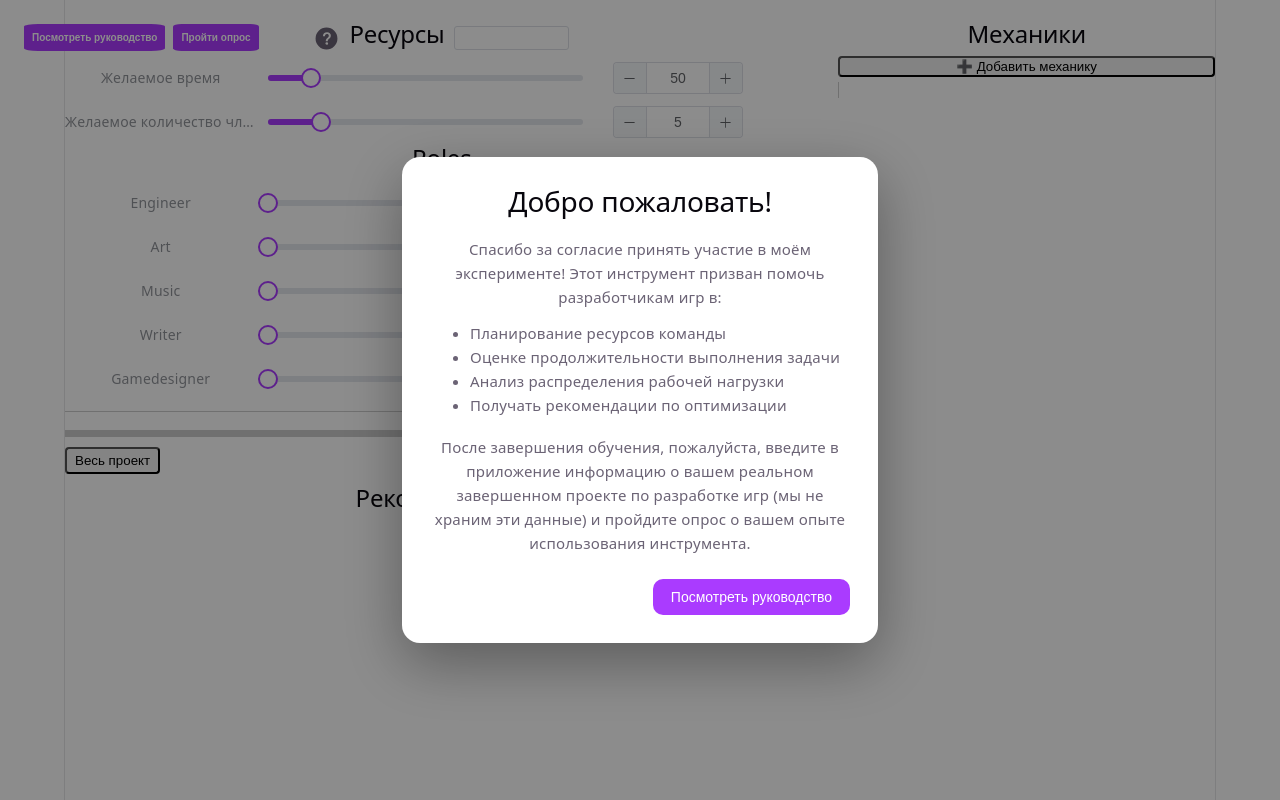
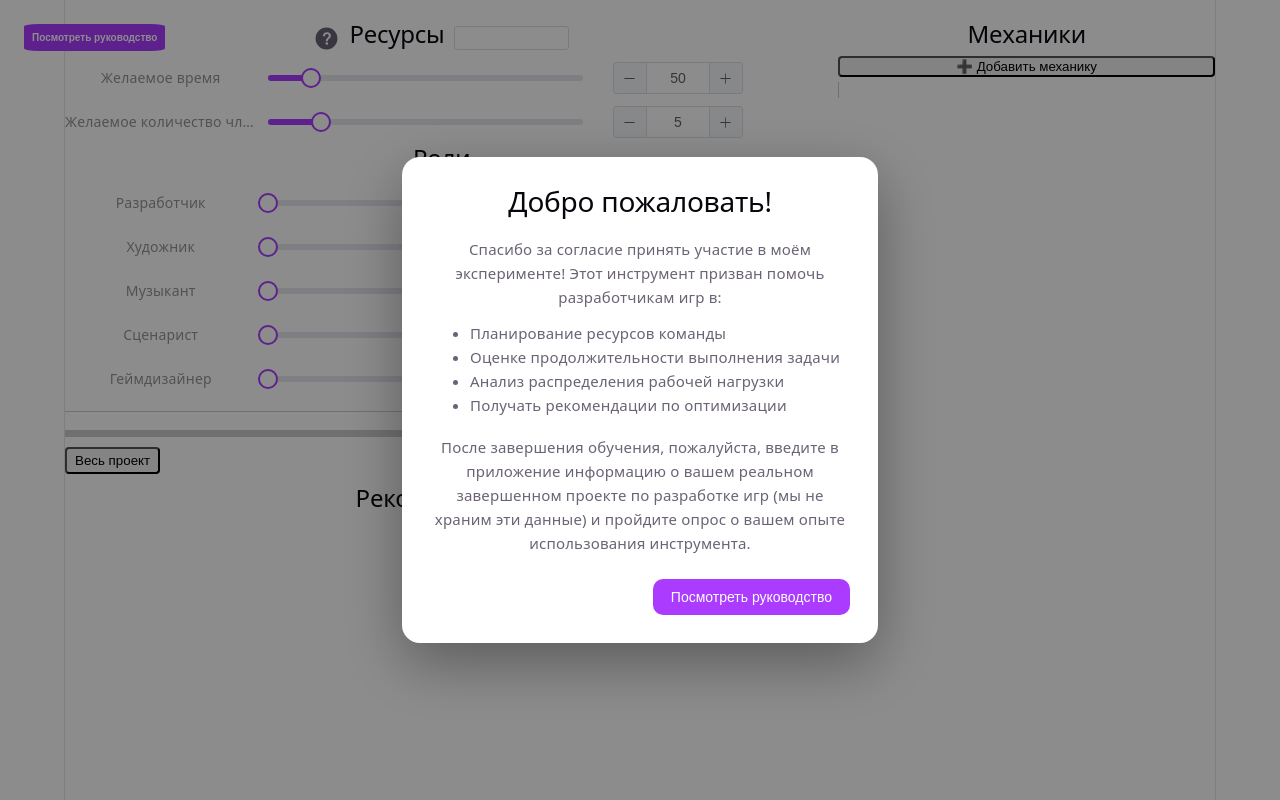
Before and after one commit to Nedodoud/TTCalculator, a Vue app: page / in a window 1280 px wide. Built offline with nearby package versions, Linux system fonts and the light colour scheme.

Commit message:
Names and Timer

```diff
--- a/src/App.vue
+++ b/src/App.vue
@@ -6,15 +6,16 @@ import TutorialOverlay from "./components/tutorial/TutorialOverlay.vue";
 import TutorialWelcomeModal from "./components/tutorial/TutorialWelcomeModal.vue";
 import type { Card } from "./types";
 
-
 // 👇 глобальное состояние команды
 const teamComponents = ref([
-  { tag: "Engineer", value: 0 , extraEffCoef: 0.2 },
-  { tag: "Art", value: 0 , extraEffCoef: 1},
-  { tag: "Music", value: 0 , extraEffCoef: 0.5},
-  { tag: "Writer", value: 0 , extraEffCoef: 0},
-  { tag: "Gamedesigner", value: 0 , extraEffCoef: 0}
+  { tag: "Разработчик", eng: "Engineer", value: 0, extraEffCoef: 0.2 },
+  { tag: "Художник", eng: "Art", value: 0, extraEffCoef: 1 },
+  { tag: "Музыкант", eng: "Music", value: 0, extraEffCoef: 0.5 },
+  { tag: "Сценарист", eng: "Writer", value: 0, extraEffCoef: 0 },
+  { tag: "Геймдизайнер", eng: "Gamedesigner", value: 0, extraEffCoef: 0 },
 ]);
+let timer: number | undefined;
+const countdown = ref(1200); // 20 минут
 
 const showTutorial = ref(false);
 const showTutorialWelcome = ref(false);
@@ -42,19 +43,20 @@ function handleMouseOver(e: MouseEvent) {
   const data = JSON.parse(container.dataset.props || "{}");
 
   const left = target.style.left || "0%";
-  var markValue = Math.ceil((Number(left.slice(0, -1))/100) * Number(data.max));
-  if (Number(left.slice(0, -1)) == 0){
+  var markValue = Math.ceil((Number(left.slice(0, -1)) / 100) * Number(data.max));
+  if (Number(left.slice(0, -1)) == 0) {
     markValue = 1;
   }
   var tip = "Минимальное значение";
-  if (markValue == Number(data.max)){
+  if (markValue == Number(data.max)) {
     tip = "Максимальное значение";
   }
-  if (markValue == Number(data.recommended)){
+  if (markValue == Number(data.recommended)) {
     tip = "Рекомендуемое значение";
   }
-  if (markValue == Number(data.predicted)){
-    tip = "Расчетное время, затраченное на выполнение задачи определенного типа на основе ввода данных пользователем и рекомендаций.";
+  if (markValue == Number(data.predicted)) {
+    tip =
+      "Расчетное время, затраченное на выполнение задачи определенного типа на основе ввода данных пользователем и рекомендаций.";
   }
 
   tooltipText.value = `${tip}: ${markValue}`;
@@ -75,57 +77,64 @@ function handleMouseOut(e: MouseEvent) {
 }
 
 function startTutorial() {
-
   showTutorialWelcome.value = false;
 
   showTutorial.value = true;
-
 }
 
-
 function closeTutorialWelcome() {
-
   showTutorialWelcome.value = false;
-
 }
 
 function resetAllData() {
-
   // reset team sliders
 
-  teamComponents.value.forEach(component => {
-
+  teamComponents.value.forEach((component) => {
     component.value = 0;
-
   });
 
   // remove all cards
 
-  [...cards.value].forEach(card => {
+  [...cards.value].forEach((card) => {
+    cardListRef.value?.deleteCard(card.id);
+  });
+}
 
-    cardListRef.value?.deleteCard(card.id);
+function formatTime(seconds: number): string {
+  const mins = Math.floor(seconds / 60);
+  const secs = seconds % 60;
 
-  });
-
+  return `${String(mins).padStart(2, "0")}:${String(secs).padStart(2, "0")}`;
 }
 
 onMounted(() => {
-
   showTutorialWelcome.value = true;
   document.addEventListener("mouseover", handleMouseOver);
   document.addEventListener("mouseout", handleMouseOut);
+
+  timer = window.setInterval(() => {
+    if (countdown.value > 0) {
+      countdown.value--;
+    }
+
+    if (countdown.value === 0 && timer) {
+      clearInterval(timer);
+    }
+  }, 1000);
 });
 
 onUnmounted(() => {
   document.removeEventListener("mouseover", handleMouseOver);
   document.removeEventListener("mouseout", handleMouseOut);
+
+  if (timer) {
+    clearInterval(timer);
+  }
 });
-
 </script>
 
 <template>
   <div class="app">
-
     <TutorialWelcomeModal
       v-if="showTutorialWelcome"
       @start="startTutorial"
@@ -133,30 +142,28 @@ onUnmounted(() => {
     />
 
     <div class="helps-buttons">
-        <button
-          class="tutorial-open-button"
-          @click="startTutorial"
-        >
+      <button class="tutorial-open-button" @click="startTutorial"
+      data-tutorial="tutorial-button">
         Посмотреть руководство
       </button>
 
       <button
         class="tutorial-open-button"
+        :disabled="countdown > 0"
         data-tutorial="survey-button"
         onclick="window.location.href='https://forms.gle/pFZRZLbwSdQJCCgx9';"
       >
-          Пройти опрос
+        {{
+          countdown > 0
+            ? `Опрос будет доступен через ${formatTime(countdown)}`
+            : "Пройти опрос"
+        }}
       </button>
     </div>
 
-    <TutorialOverlay
-      v-if="showTutorial"
-      @close="showTutorial = false"
-    />
+    <TutorialOverlay v-if="showTutorial" @close="showTutorial = false" />
 
     <div class="left">
-
-
       <SliderGroup
         v-model:components="teamComponents"
         @reset-all="resetAllData"
@@ -171,7 +178,8 @@ onUnmounted(() => {
       data-tutorial="task-card-list"
     />
 
-    <div v-if="showTooltip"
+    <div
+      v-if="showTooltip"
       class="tooltip"
       :style="{ left: tooltipX + 'px', top: tooltipY + 'px' }"
     >
@@ -200,7 +208,6 @@ onUnmounted(() => {
 
 /* Правая часть (1/3) */
 
-
 .tooltip {
   position: fixed;
   background: black;
@@ -219,7 +226,6 @@ position: fixed;
   display: flex;
 }
 .tutorial-open-button {
-
   padding: 8px;
   margin: 4px;
 
@@ -237,6 +243,7 @@ position: fixed;
 
   z-index: 5000;
 }
-
-
+.tutorial-open-button:disabled {
+  background: var(--disabled-accent);
+}
 </style>
--- a/src/components/CardItem.vue
+++ b/src/components/CardItem.vue
@@ -7,6 +7,7 @@ import SmartSlider from "./SmartSlider.vue";
 
 const props = defineProps<{
   teamComponents: { tag: string; value: number }[];
+  cards : Card[];
   card: Card;
 }>();
 
@@ -172,6 +173,14 @@ function applyTaskType(typeName: string) {
   props.card.taskType = typeName;
   props.card.planned = true;
 
+  let suffix = 1;
+  let title = props.card.taskType;
+
+  while (props.cards.some(card => card.title === title)) {
+    title = `${props.card.taskType} (${suffix++})`;
+  }
+  props.card.title = title;
+
   // сброс
   props.card.tags = [];
 
@@ -179,7 +188,7 @@ function applyTaskType(typeName: string) {
   props.card.tagValues = {};
 
   // применяем
-  if (props.card.taskType != "Own mechanics")
+  if (props.card.taskType != "Своя механика")
     {props.card.complexity = config.complexity;}
 
   Object.entries(config.tags).forEach(([tag, value]) => {
@@ -200,8 +209,8 @@ const missingRecommendedTags = computed(() =>
 
 const complexityLabel = computed(() =>
   props.card.planned
-    ? "Estimation of time costs (working days)"
-    : "Difficulty rating"
+    ? "Оценка времязатрат задачи(в рабочих днях)"
+    : "Оценка сложноти задачи"
 );
 
 // диапазон
@@ -286,7 +295,7 @@ function getRecommendedForTag(tag: string, cardTaskType: string): number {
       <!-- LEFT -->
       <div class="left">
         <div class="priority">
-              <label>Priority:</label>
+              <label>Приоритет:</label>
               <el-input-number
                 v-model.number="card.priority"
                 :min="1" />
@@ -300,13 +309,13 @@ function getRecommendedForTag(tag: string, cardTaskType: string): number {
 
         <label>
           <input type="checkbox" v-model="card.planned" />
-          Planned time
+            Оценка времязатрат
         </label>
         <div class="task-type">
-            <label>Mechanic type:</label>
+            <label>Тип механики:</label>
 
                <el-select v-model="card.taskType"
-                          placeholder="Own mechanics"
+                          placeholder="Своя механика"
                           @change="applyTaskType(card.taskType)">
                   <el-option
                     v-for="(_, name) in TASK_TYPES"
@@ -326,7 +335,7 @@ function getRecommendedForTag(tag: string, cardTaskType: string): number {
         <!-- TAGS -->
         <div class="tags-section">
           <button @click="showTagSelector = !showTagSelector">
-            ➕ Add Role
+            ➕ Добавить роль
           </button>
 
           <!-- список выбора -->
--- a/src/components/SliderGroup.vue
+++ b/src/components/SliderGroup.vue
@@ -466,7 +466,7 @@ function resetAll() {
 
       <!-- Роли в команде -->
       <div class="top" data-tutorial="team-roles">
-        <h2>Roles</h2>
+        <h2>Роли</h2>
 
         <div v-for="comp in props.components"
           :key="comp.tag"
--- a/src/components/tutorial/TutorialOverlay.vue
+++ b/src/components/tutorial/TutorialOverlay.vue
@@ -210,7 +210,7 @@ onUnmounted(() => {
       :style="tooltipStyle"
     >
       <div class="tutorial-step-counter">
-        Step {{ currentStepIndex + 1 }}
+        Шаг {{ currentStepIndex + 1 }}
         /
         {{ tutorialSteps.length }}
       </div>
--- a/src/components/tutorial/tutorialSteps.ts
+++ b/src/components/tutorial/tutorialSteps.ts
@@ -35,6 +35,9 @@ export const tutorialSteps: TutorialStep[] = [
   ,{
     id: "survey-button",
     text: "Пожалуйста, пройдите небольшой опрос после того, как опробуете все функции приложения! Мы будем вам очень благодарны!"
+  },{
+    id: "tutorial-button",
+    text: "Теперь заполните данные о завершенном проекте, в котором принимали участие. Если что-то забудете, можно посмотреть туториал снова по этой кнопке."
   }
 
 ];
--- a/src/logic/taskTypes.ts
+++ b/src/logic/taskTypes.ts
@@ -11,8 +11,8 @@ export const TASK_TYPES: Record<string, TaskTypeConfig> = {
     name: "Система передвижения",
     complexity: 14,
     tags: {
-      Engineer: { value: 2, weight: 0.6 },
-      Art: { value: 2, weight: 0.4 }
+      "Разработчик": { value: 2, weight: 0.6 },
+      "Художник": { value: 2, weight: 0.4 }
     }
   },
 
@@ -20,69 +20,69 @@ export const TASK_TYPES: Record<string, TaskTypeConfig> = {
     name: "Система диалогов",
     complexity: 21,
     tags: {
-      Engineer: { value: 1, weight: 0.2 },
-      Art: { value: 3, weight: 0.8 }
+      "Разработчик": { value: 1, weight: 0.2 },
+      "Художник": { value: 3, weight: 0.8 }
     }
   },
   "Поведение врагов": {
     name: "Поведение врагов",
     complexity: 30,
     tags: {
-      Engineer: { value: 2, weight: 0.8 },
-      Art: { value: 2, weight: 0.5}
+      "Разработчик": { value: 2, weight: 0.8 },
+      "Художник": { value: 2, weight: 0.5}
     }
   },
   "Система нарративного прогресса": {
     name: "Система нарративного прогресса",
     complexity: 40,
     tags: {
-      Engineer: { value: 2, weight: 0.2 },
-      Art: { value: 2, weight: 0.6 },
-      Writer: { value: 2, weight: 1 }
+      "Разработчик": { value: 2, weight: 0.2 },
+      "Художник": { value: 2, weight: 0.6 },
+      "Сценарист": { value: 2, weight: 1 }
     }
   },
   "Бой и Система комбо": {
     name: "Бой и Система комбо",
     complexity: 30,
     tags: {
-      Engineer: { value: 2, weight: 0.7 },
-      Art: { value: 2, weight: 0.6 },
-      Gamedesigner: { value: 1, weight: 0.8 }
+      "Разработчик": { value: 2, weight: 0.7 },
+      "Художник": { value: 2, weight: 0.6 },
+      "Геймдизайнер": { value: 1, weight: 0.8 }
     }
   },
   "HUD & Menus": {
     name: "HUD & Menus",
     complexity: 21,
     tags: {
-      Engineer: { value: 1, weight: 0.3 },
-      Art: { value: 2, weight: 0.7 }
+      "Разработчик": { value: 1, weight: 0.3 },
+      "Художник": { value: 2, weight: 0.7 }
     }
   },
   "PCG": {
     name: "PCG",
     complexity: 90,
     tags: {
-      Engineer: { value: 2, weight: 1 },
-      Art: { value: 2, weight: 0.6 },
-      Music: { value: 1, weight: 0.6 }
+      "Разработчик": { value: 2, weight: 1 },
+      "Художник": { value: 2, weight: 0.6 },
+      "Музыкант": { value: 1, weight: 0.6 }
     }
   },
   "Система улучшений во время игрового процесса": {
     name: "Система улучшений во время игрового процесса",
     complexity: 28,
     tags: {
-      Engineer: { value: 1, weight: 0.8 },
-      Art: { value: 2, weight: 0.5 },
-      Gamedesigner: { value: 1, weight: 0.9 }
+      "Разработчик": { value: 1, weight: 0.8 },
+      "Художник": { value: 2, weight: 0.5 },
+      "Геймдизайнер": { value: 1, weight: 0.9 }
     }
   },
   "Мета гейплей": {
     name: "Мета гейплей",
     complexity: 30,
     tags: {
-      Engineer: { value: 1, weight: 0.7 },
-      Art: { value: 3, weight: 0.3 },
-      Gamedesigner: { value: 1, weight: 0.7 }
+      "Разработчик": { value: 1, weight: 0.7 },
+      "Художник": { value: 3, weight: 0.3 },
+      "Геймдизайнер": { value: 1, weight: 0.7 }
     }
   }
 };
```
Also changed, not shown: src/components/CardList.vue (+12 -3 lines). Lines whose indentation alone changed are shown as unchanged.
